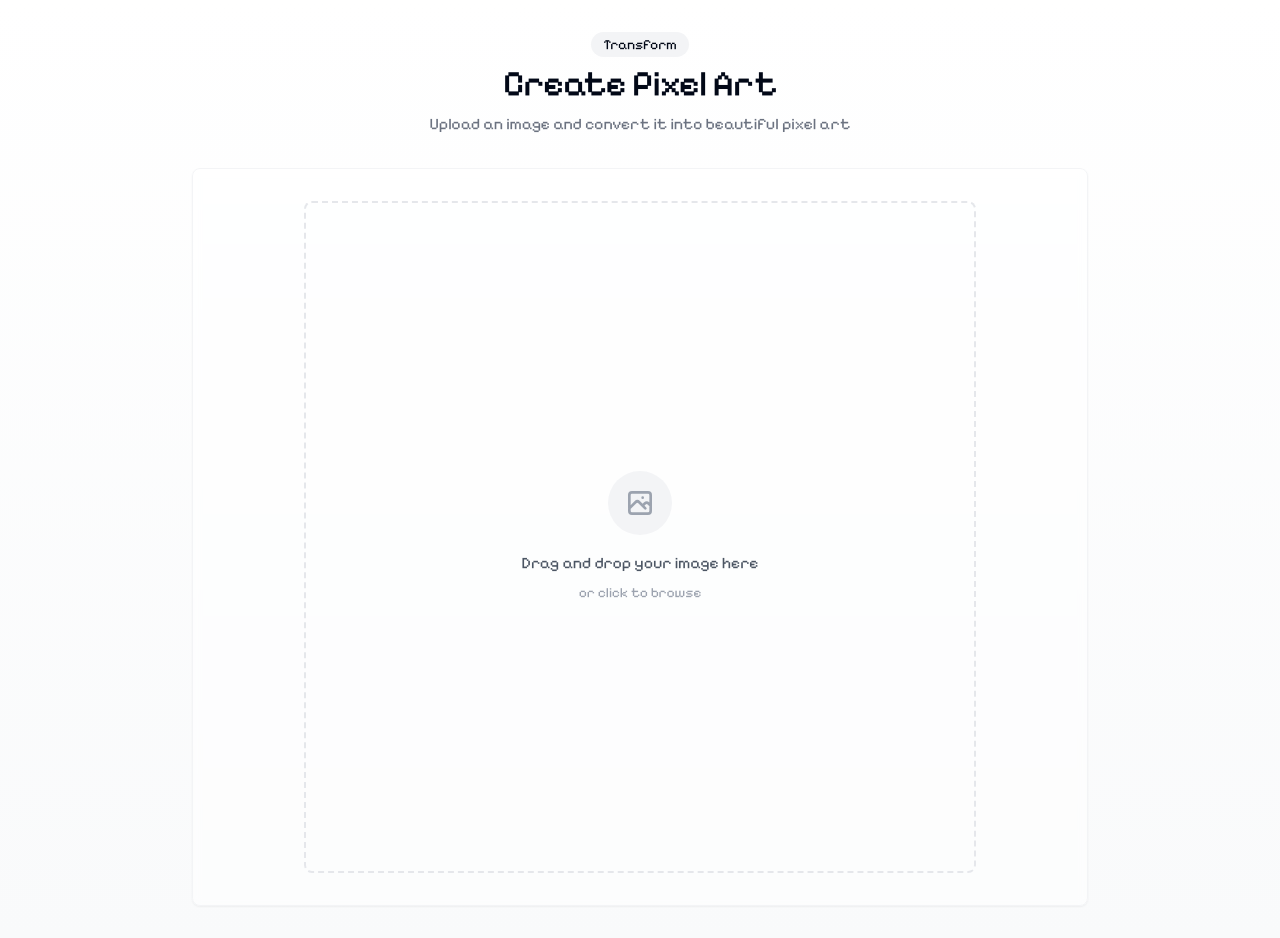
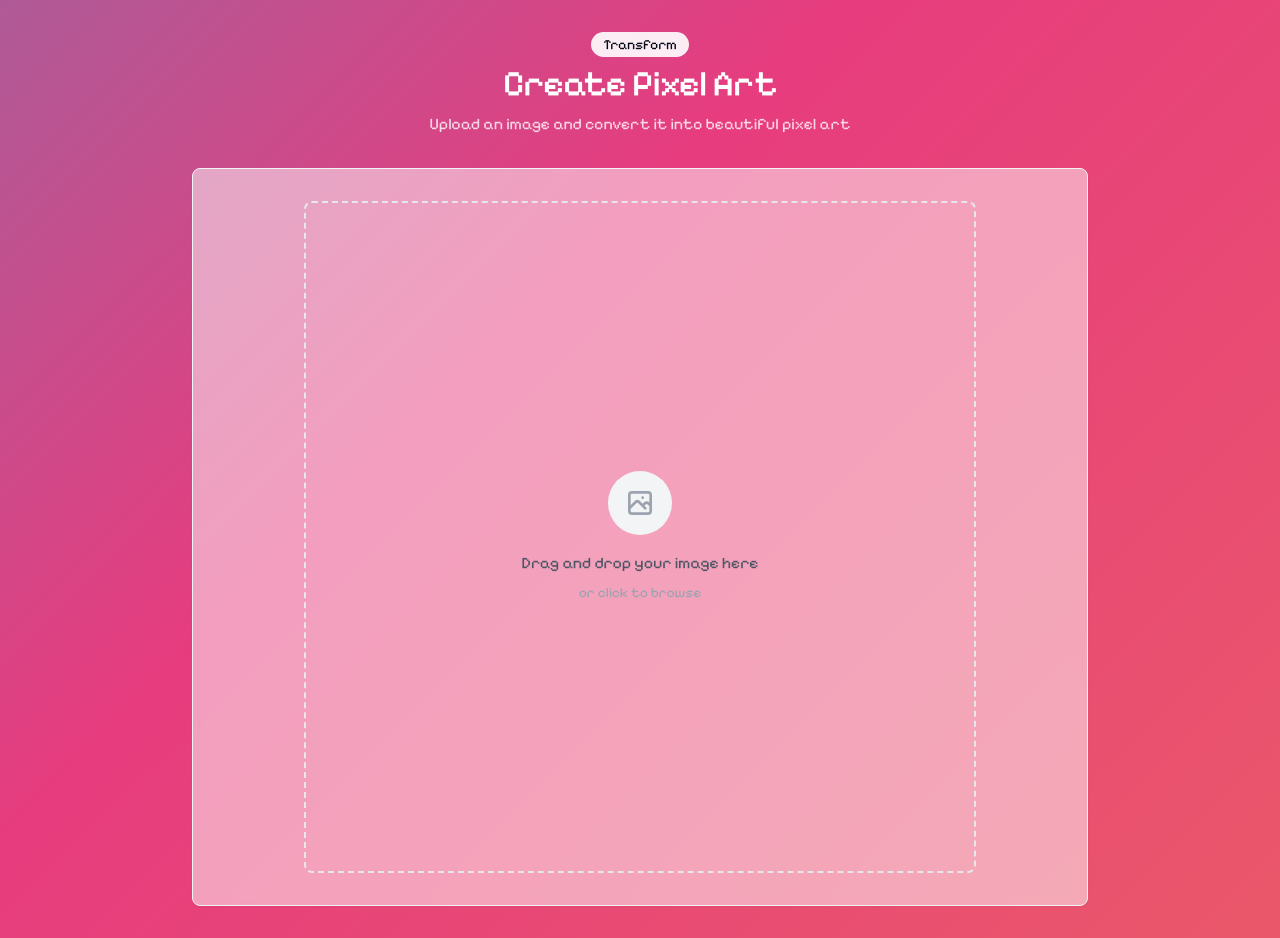
Before and after one commit to quadraticgames/artpixelfy, a React (Vite) app: page / in a window 1280 px wide. Built offline with nearby package versions, Linux system fonts and the light colour scheme.

Commit message:
Add animated background gradient
The app background now uses a subtle animated CSS gradient effect.

```diff
--- a/src/index.css
+++ b/src/index.css
@@ -88,6 +88,18 @@
     --sidebar-border: 240 3.7% 15.9%;
     --sidebar-ring: 217.2 91.2% 59.8%;
   }
+
+  @keyframes gradient {
+    0% {
+      background-position: 0% 50%;
+    }
+    50% {
+      background-position: 100% 50%;
+    }
+    100% {
+      background-position: 0% 50%;
+    }
+  }
 }
 
 @layer base {
--- a/src/pages/Index.tsx
+++ b/src/pages/Index.tsx
@@ -37,12 +37,18 @@ const Index = () => {
   };
 
   return (
-    <div className="min-h-screen bg-gradient-to-b from-white to-gray-50 p-8 font-pixel">
+    <div className="min-h-screen p-8 font-pixel"
+      style={{
+        background: "linear-gradient(-45deg, #ee7752, #e73c7e, #23a6d5, #23d5ab)",
+        backgroundSize: "400% 400%",
+        animation: "gradient 15s ease infinite"
+      }}
+    >
       <div className="max-w-4xl mx-auto space-y-8">
         <div className="text-center space-y-2">
-          <span className="px-3 py-1 text-sm bg-gray-100 rounded-full">Transform</span>
-          <h1 className="text-4xl font-medium tracking-tight">Create Pixel Art</h1>
-          <p className="text-gray-500">Upload an image and convert it into beautiful pixel art</p>
+          <span className="px-3 py-1 text-sm bg-white/90 rounded-full">Transform</span>
+          <h1 className="text-4xl font-medium tracking-tight text-white">Create Pixel Art</h1>
+          <p className="text-white/80">Upload an image and convert it into beautiful pixel art</p>
         </div>
 
         <Card className="p-8 bg-white/50 backdrop-blur-sm border border-gray-100">
```
